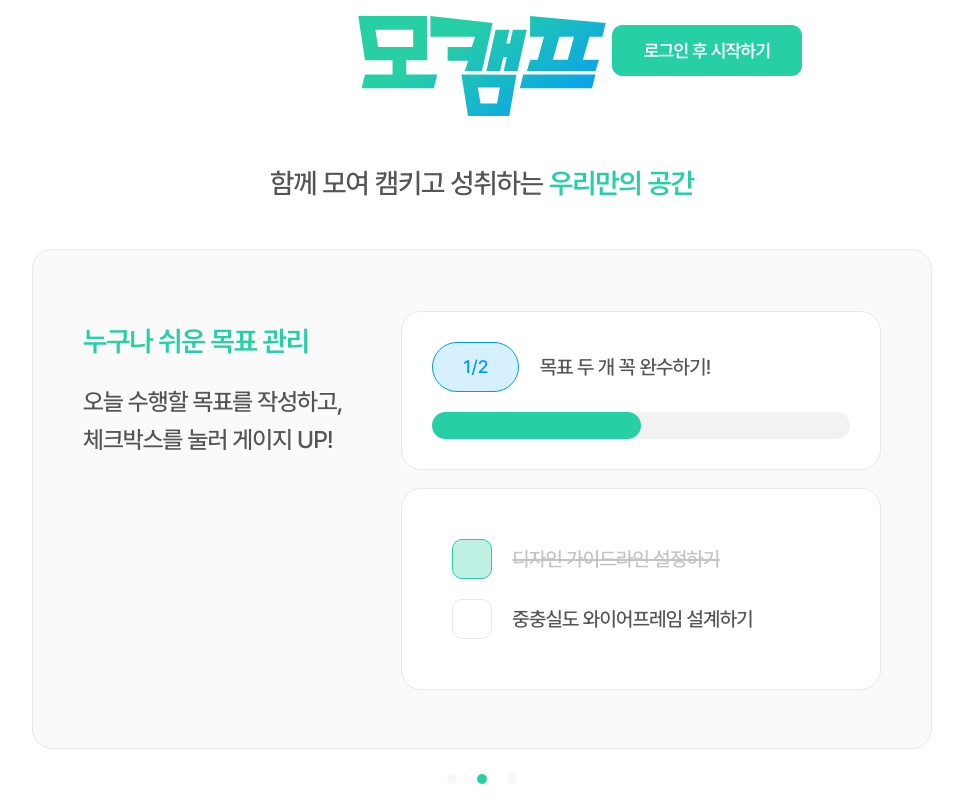
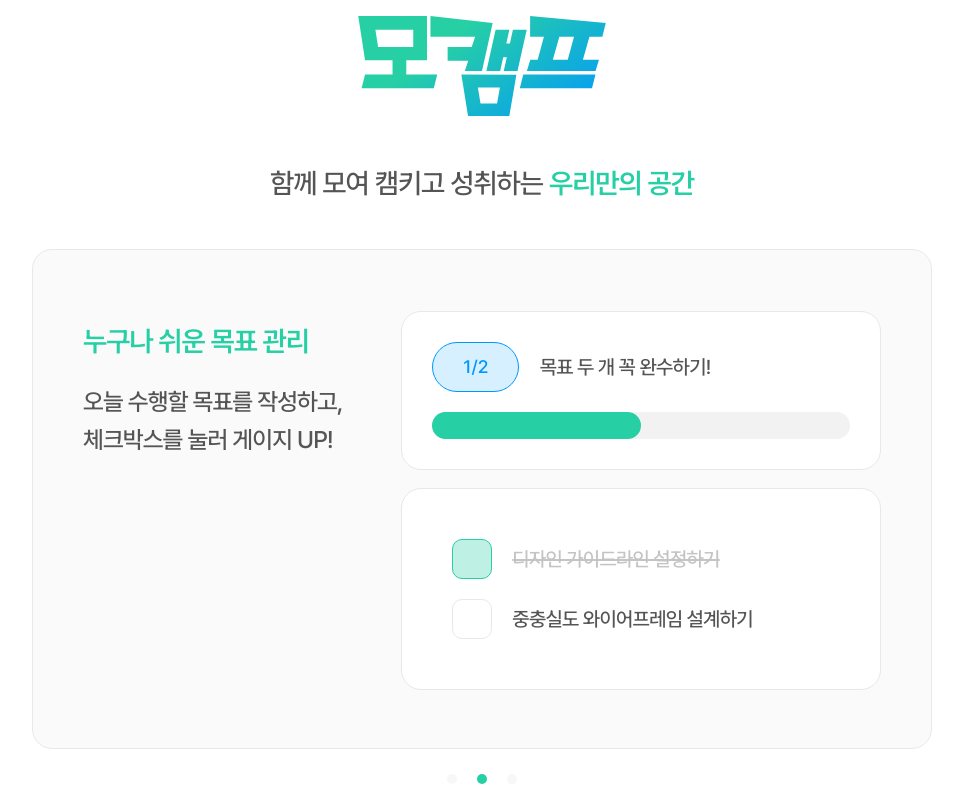
Before and after one commit to Mocamp-Official/Mocamp-FrontEnd, a Next.js app: page / in a window 1280 px wide. Shown: the whole page, without its empty margins (158-1121 px from the left). Built offline with nearby package versions, Linux system fonts and the light colour scheme.

Commit message:
🐛 Fix: 헤더 코드 삭제
헤더 코드 삭제

```diff
--- a/src/pages/index.tsx
+++ b/src/pages/index.tsx
@@ -1,7 +1,6 @@
 'use client';
 
 import React from 'react';
-import { useRouter } from 'next/router';
 import MocampIcon from '@/public/svgs/MocampIcon.svg';
 
 import { Swiper, SwiperSlide } from 'swiper/react';
@@ -13,23 +12,10 @@ import SlideCard1 from '@/components/onBoarding/SlideCard1';
 // import SlideCard3 from '@/components/onBoarding/SlideCard3';
 
 const OnBoarding = () => {
-  const router = useRouter();
-
-  const handleLogin = () => {
-    router.push('/login');
-  };
-
   const slides = [<SlideCard1 />, <SlideCard1 />, <SlideCard1 />];
 
   return (
     <div className="bg-gray1 relative flex h-screen w-screen flex-col">
-      <button
-        onClick={handleLogin}
-        className="text-gray1 text-body2 bg-primary border-primary absolute top-[25px] right-[320px] flex h-[51px] w-[190px] shrink-0 items-center justify-center rounded-[10px] border px-[30px] py-[15px] font-semibold"
-      >
-        로그인 후 시작하기
-      </button>
-
       <div className="mx-auto flex h-full flex-col items-center justify-center">
         <MocampIcon className="mb-[50.05px] h-[100px] w-[250px]" />
         <p className="text-gray9 text-title2 mb-[49px] font-medium">
```
